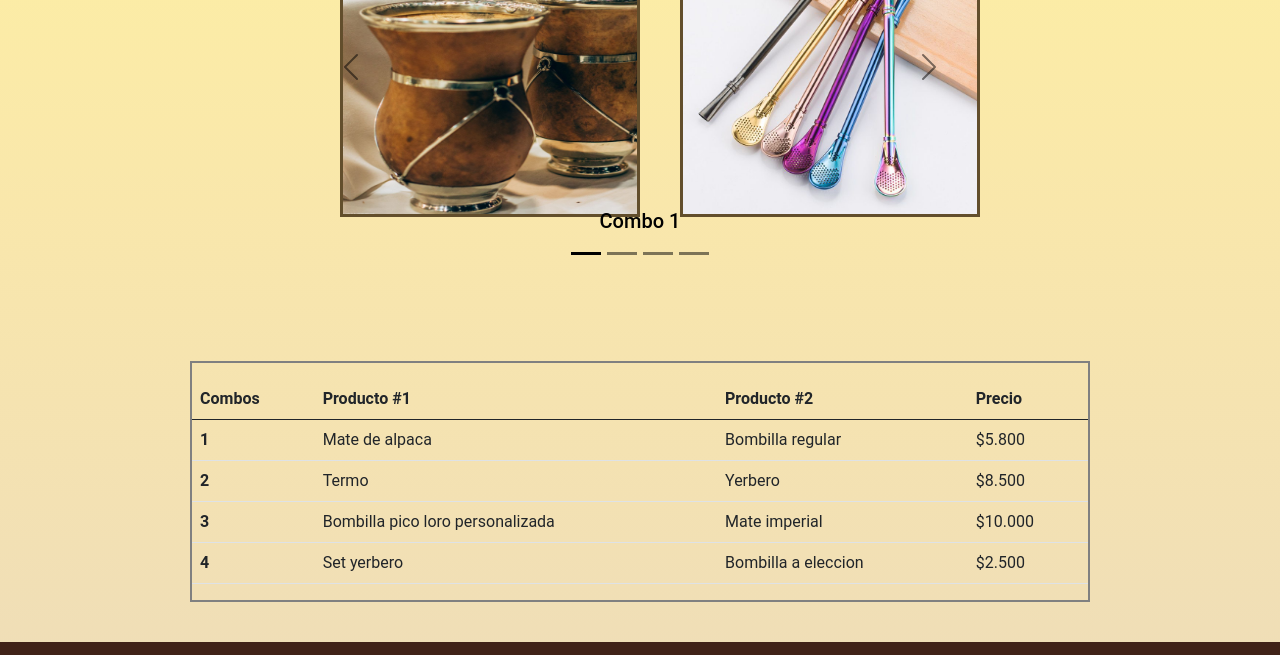
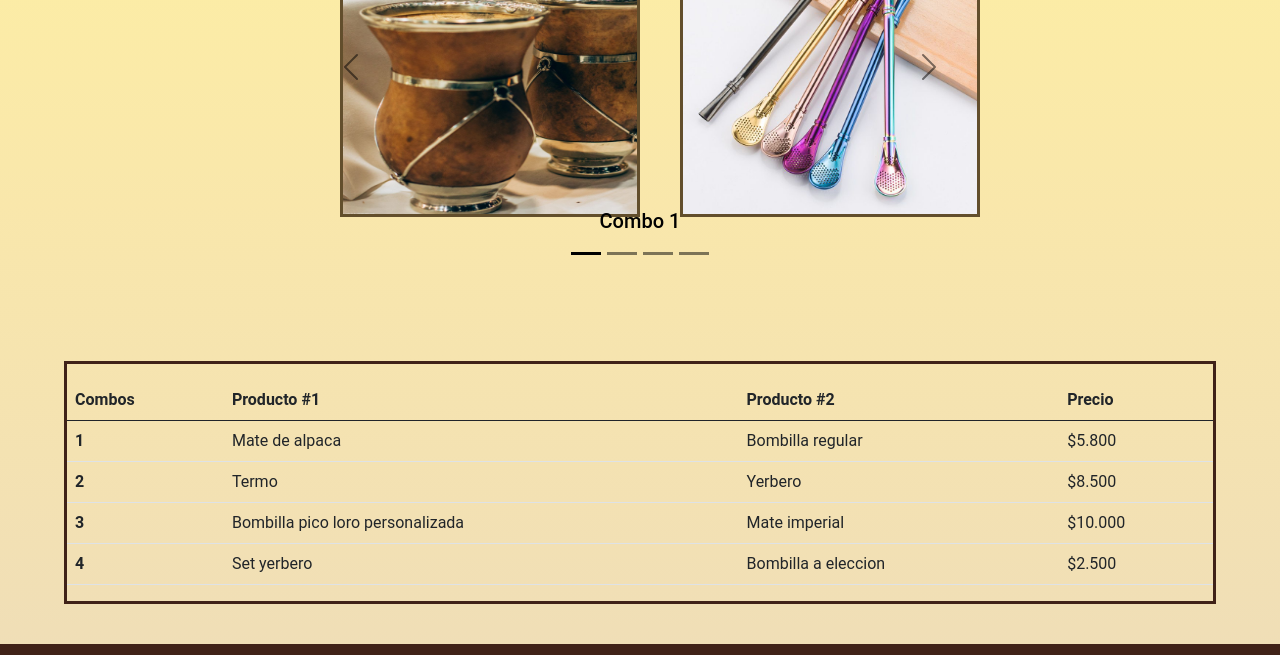
Before and after one commit to mariorodas1804/mi_repositorio, a website: page paginas/combos.html in a window 1280 px wide. Shown: the part 389-1044 px from the top of the page. Drawn offline with nearby package versions, Linux system fonts and the light colour scheme.

Commit message:
servidor

```diff
--- a/paginas/combos.html
+++ b/paginas/combos.html
@@ -88,7 +88,7 @@
 				</button>
 			  </div>
 			</div>
-			<div class="row g-3 encuesta">
+			<div class="row g-3 tabcomb">
 			<table class="table">
 				<thead>
 				  <tr>
--- a/scss/style.scss
+++ b/scss/style.scss
@@ -50,7 +50,7 @@
     font-family: 'Roboto', sans-serif;
 }
   .encuesta {
-    width: 900px;
+    width: 90%;
     border: solid 2px gray;
     font-family: 'Roboto', sans-serif;
     margin-top: 80px;
@@ -190,8 +190,9 @@
       margin-left: 4px !important; }
     .imagenes .imagen2, .imagenes .imagen3, .imagenes .imagen1 {
       border: solid 1px #624E2C;
-      height: 19rem;
-      width: 19rem; }
+      margin-bottom: 10px;
+      height: 22rem;
+      width: 20vw; }
     .imagenes .imagen1 {
       margin-right: 4px !important; }
     .imagenes .video1, .imagenes .video2 {
@@ -304,3 +305,14 @@
   margin-bottom: 40px;
   width: 70%;
 }
+.tabcomb{
+  font-family: 'Roboto', sans-serif;
+  text-align: justify;
+  font-family: 'Roboto', sans-serif;
+  border: solid #402218;
+  width: 90%;
+  margin-top: 80px;
+  margin-bottom: 40px;
+  margin-left: auto;
+  margin-right: auto;
+}
```
Also changed, not shown: index.html (+2 -1 lines), css/style.css, images/imagenes hd/Mate argentino 🧉.jfif (added), images/imagenes hd/Mate gourd , Leather Mate cup , yerba mate, argentinian mate , torpedo , calebasse mat , yerba mate gourd leather.jfif (added), images/inicio/Bebe yerba mate a diario para fortalecer tu cerebro (acá algunas formas de prepararla).jfif (added), 1 other file.
